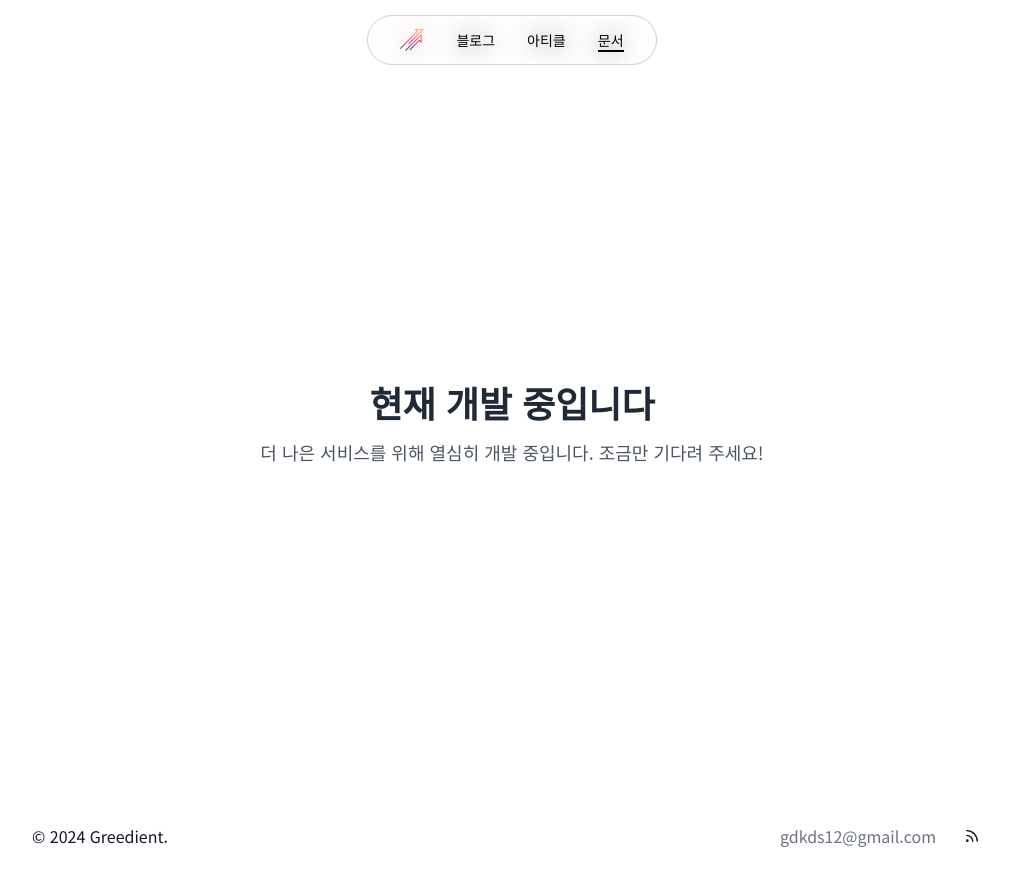
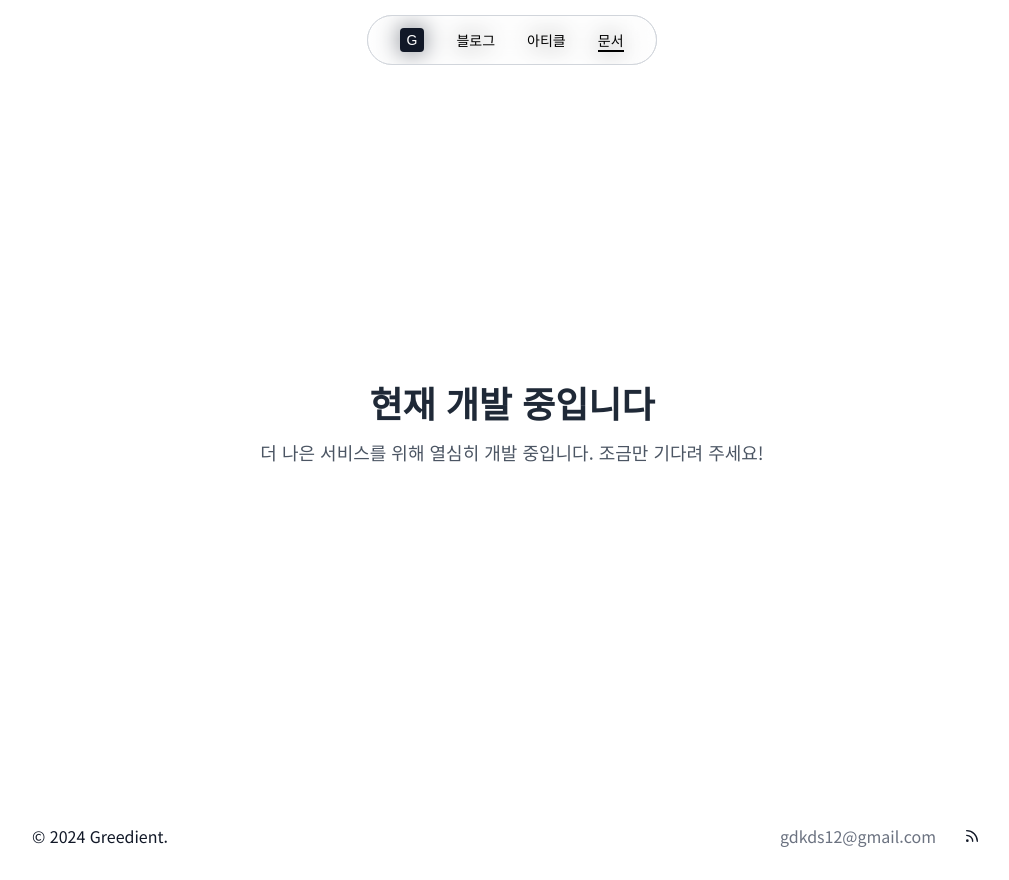
Before and after one commit to gdkds12/myblog, a Next.js app: page /docs in a window 1280 px wide. Shown: the whole page, without its empty margins (128-1137 px from the left). Built offline with nearby package versions, Linux system fonts and the light colour scheme.

Commit message:
optimzation

```diff
--- a/app/components/Header.tsx
+++ b/app/components/Header.tsx
@@ -55,12 +55,14 @@
                             <div className="flex items-center space-x-8">
                                 <Link href="/" className="flex items-center">
                                     <Image
-                                        src="/logo.png"
+                                        src="/logo.svg"
                                         alt="Logo"
                                         width={24}
                                         height={24}
                                         style={logoStyle}
                                         unoptimized
+                                        priority={true}
+                                        loading="eager"
                                     />
                                 </Link>
                                 <Link
--- a/app/components/PostContent.tsx
+++ b/app/components/PostContent.tsx
@@ -1,8 +1,13 @@
 import Image from 'next/image';
+import dynamic from 'next/dynamic';
+
+const PrismStyle = dynamic(() => import('./PrismStyle'), { ssr: false });
 import { PostOrPage } from "@/lib/types";
 
 export default function PostContent({ post }: { post: PostOrPage }) {
   return (
+    <>
+      <PrismStyle />
     <article className="w-full px-4 sm:px-0 mt-10"> {/* 모바일에서는 좌우 패딩을 제거 */}
       <h1 className="text-4xl font-bold mb-4">{post.title}</h1>
       {post.feature_image && (
--- /dev/null
+++ b/app/components/PrismStyle.tsx
@@ -0,0 +1,11 @@
+'use client';
+import { useEffect } from 'react';
+
+export default function PrismStyle() {
+  useEffect(() => {
+    // 코드 블록이 포함된 페이지에서만 Prism CSS를 동적으로 로드하여
+    // 초기 렌더링 차단 CSS 용량을 줄입니다.
+    import('prismjs/themes/prism-tomorrow.css');
+  }, []);
+  return null;
+}
--- a/app/globals.css
+++ b/app/globals.css
@@ -1,5 +1,4 @@
-/* Prism.js의 테마를 임포트합니다. */
-@import 'prismjs/themes/prism-tomorrow.css';
+
 
 /* Pretendard 폰트를 임포트합니다. */
 /* removed external Pretendard import – using next/font instead */
```
Also changed, not shown: public/logo.svg (added).
